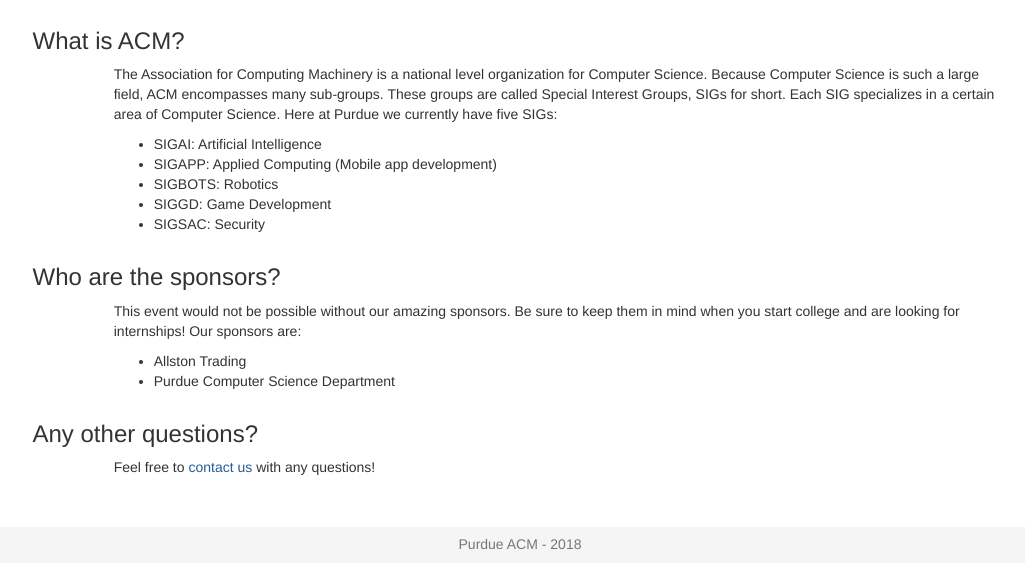
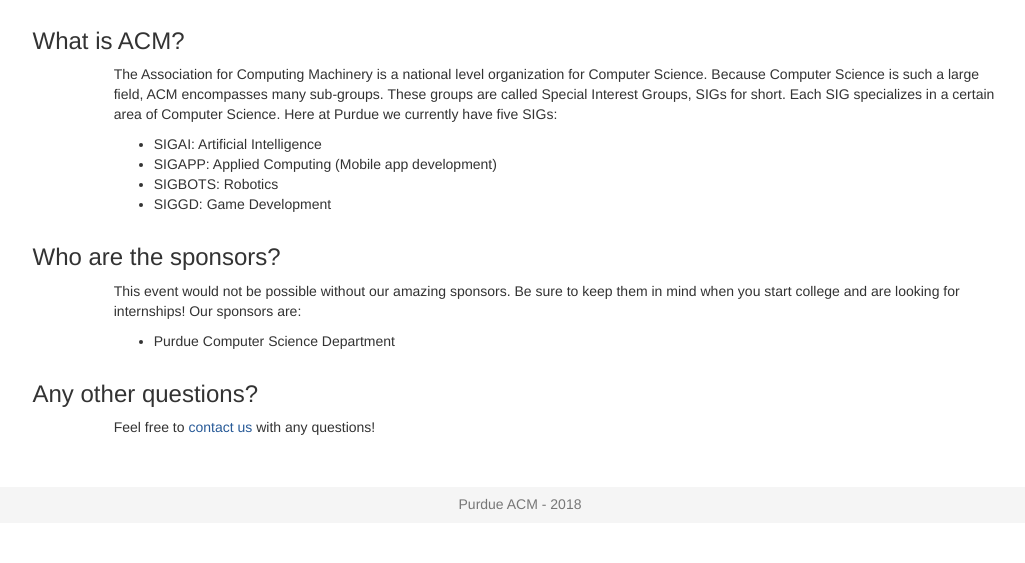
Before and after one commit to oggnik/acm-hscc, a Python web app: template hscc/templates/index.html in a window 1280 px wide. Shown: the part 1915-2478 px from the top of the page, without its empty margins (120-1145 px from the left). After the commit the page ends 2425 px from the top, so only its background shows below. Run offline with Jinja, Linux system fonts and the light colour scheme; the template is opened without the code that fills it, so the values that code supplies are empty.

Commit message:
Remove sigsac, allston

```diff
--- a/hscc/templates/index.html
+++ b/hscc/templates/index.html
@@ -118,7 +118,6 @@
                             <li>SIGAPP: Applied Computing (Mobile app development)</li>
                             <li>SIGBOTS: Robotics</li>
                             <li>SIGGD: Game Development</li>
-                            <li>SIGSAC: Security</li>
                         </ul>
                     </p>
                 </div>
@@ -127,7 +126,6 @@
                     <h3>Who are the sponsors?</h3>
                     <p class="col-md-offset-1">This event would not be possible without our amazing sponsors.  Be sure to keep them in mind when you start college and are looking for internships!  Our sponsors are:
                         <ul class="col-md-offset-1">
-                            <li>Allston Trading</li>
                             <li>Purdue Computer Science Department</li>
                         </ul>
                     </p>
```
